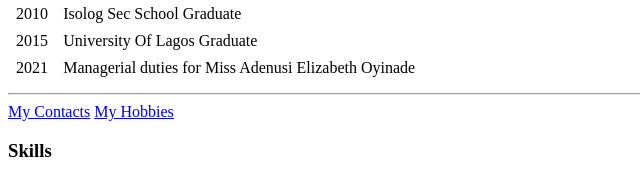
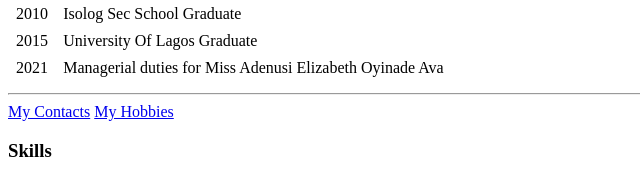
Before and after one commit to justkel/cv, a plain HTML site: page index.html in a window 1280 px wide. Shown: the part 667-845 px from the top of the page, 0-640 px from the left. Drawn offline with Linux system fonts and the light colour scheme.

Commit message:
Update index.html

```diff
--- a/index.html
+++ b/index.html
@@ -54,7 +54,7 @@
           </tr>
           <tr>
             <td>2021</td>
-            <td>Managerial duties for Miss Adenusi Elizabeth Oyinade</td>
+            <td>Managerial duties for Miss Adenusi Elizabeth Oyinade Ava</td>
           </tr>
         </tbody>
       </table>
```
